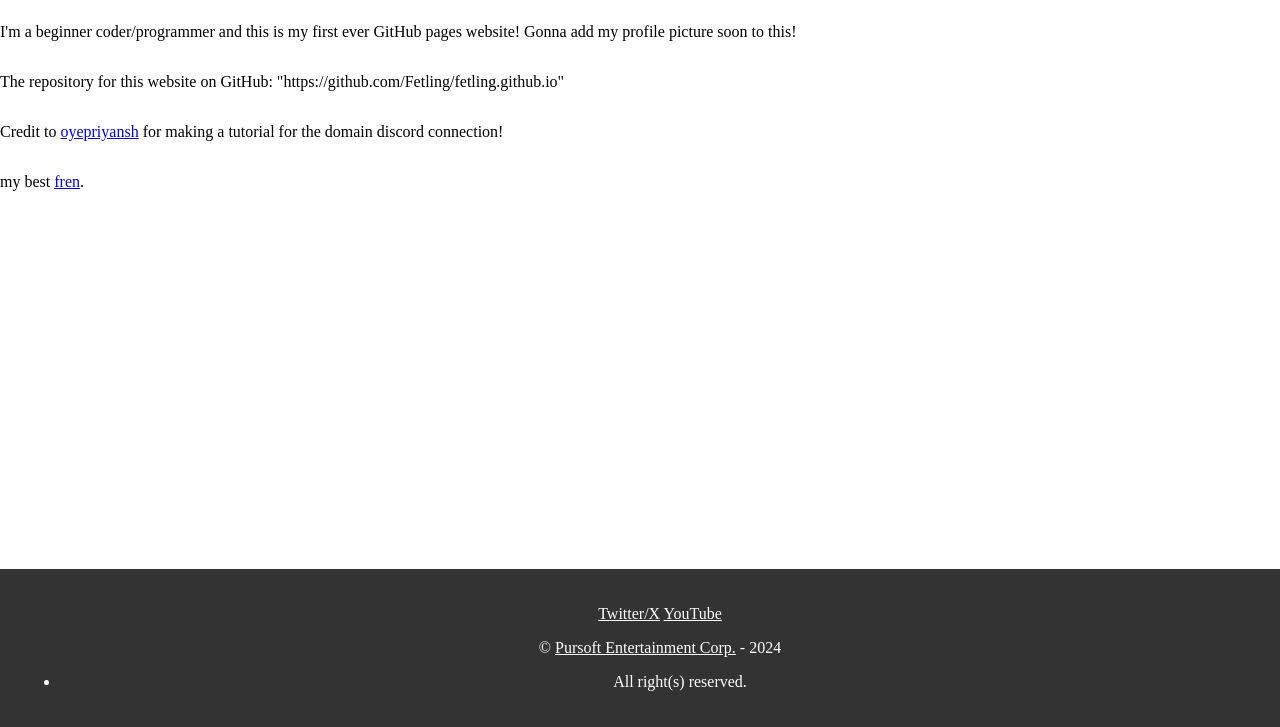
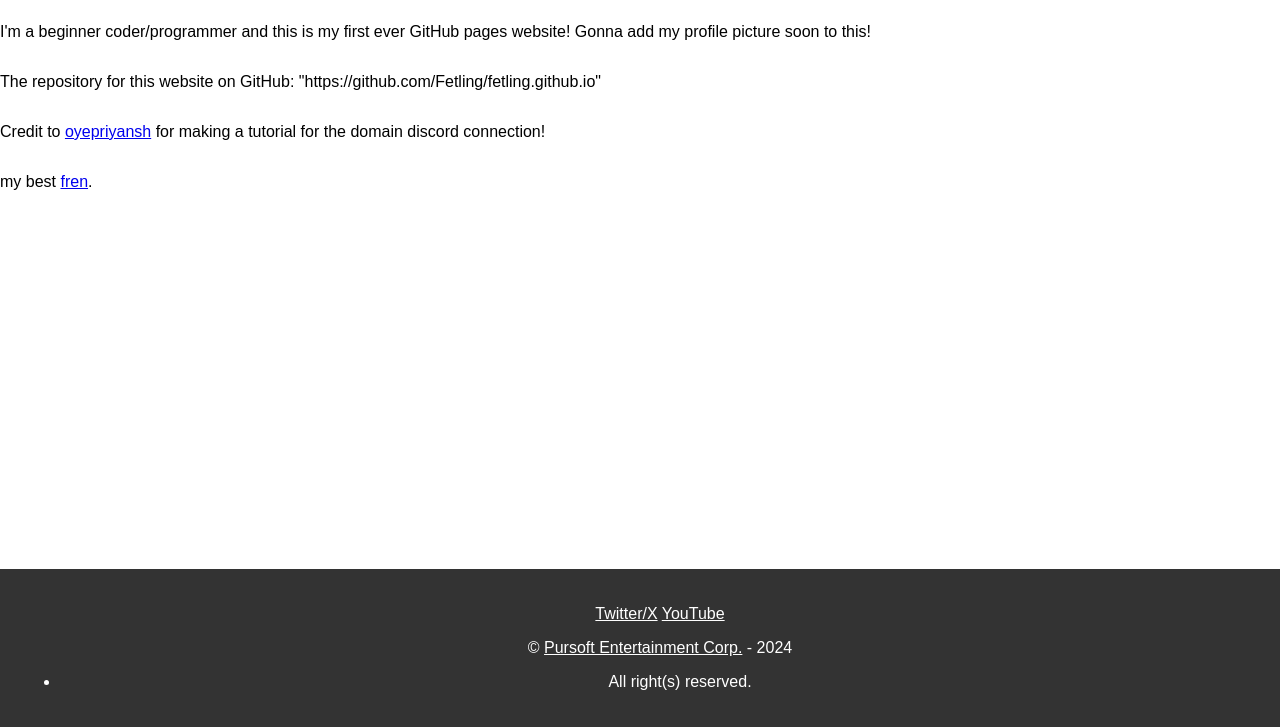
Before and after one commit to VsArchoyDorn/vsarchoydorn.github.io, a plain HTML site: page index.html in a window 1280 px wide. Shown: the part 73-800 px from the top of the page. Drawn offline with Linux system fonts and the light colour scheme.

Commit message:
another update for the font

```diff
--- a/index.html
+++ b/index.html
@@ -41,12 +41,12 @@ header {
             color: white;
             text-decoration: underline;
         }
-        <link rel="stylesheet" href="https://fonts.googleapis.com/css2?family=Dosis:wght@400&display=swap">
-<style>
-    /* Apply Dosis font to all paragraphs */
-    p {
-        font-family: 'Dosis', sans-serif;
-    }
+        @import url('https://fonts.googleapis.com/css2?family=Dosis:wght@400&display=swap');
+
+/* Apply Dosis font to all elements */
+body {
+  font-family: 'Dosis', sans-serif;
+}
     </style>
 </head>
 <body>
```
